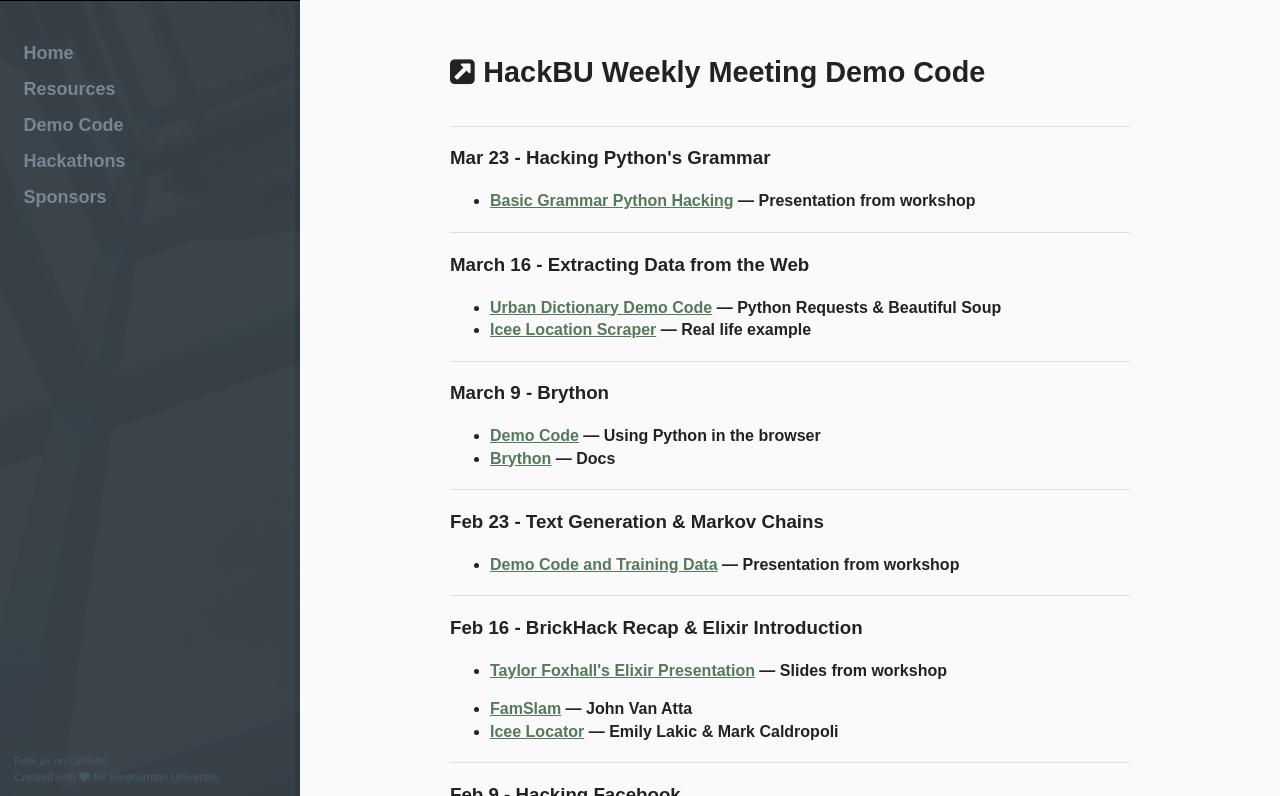
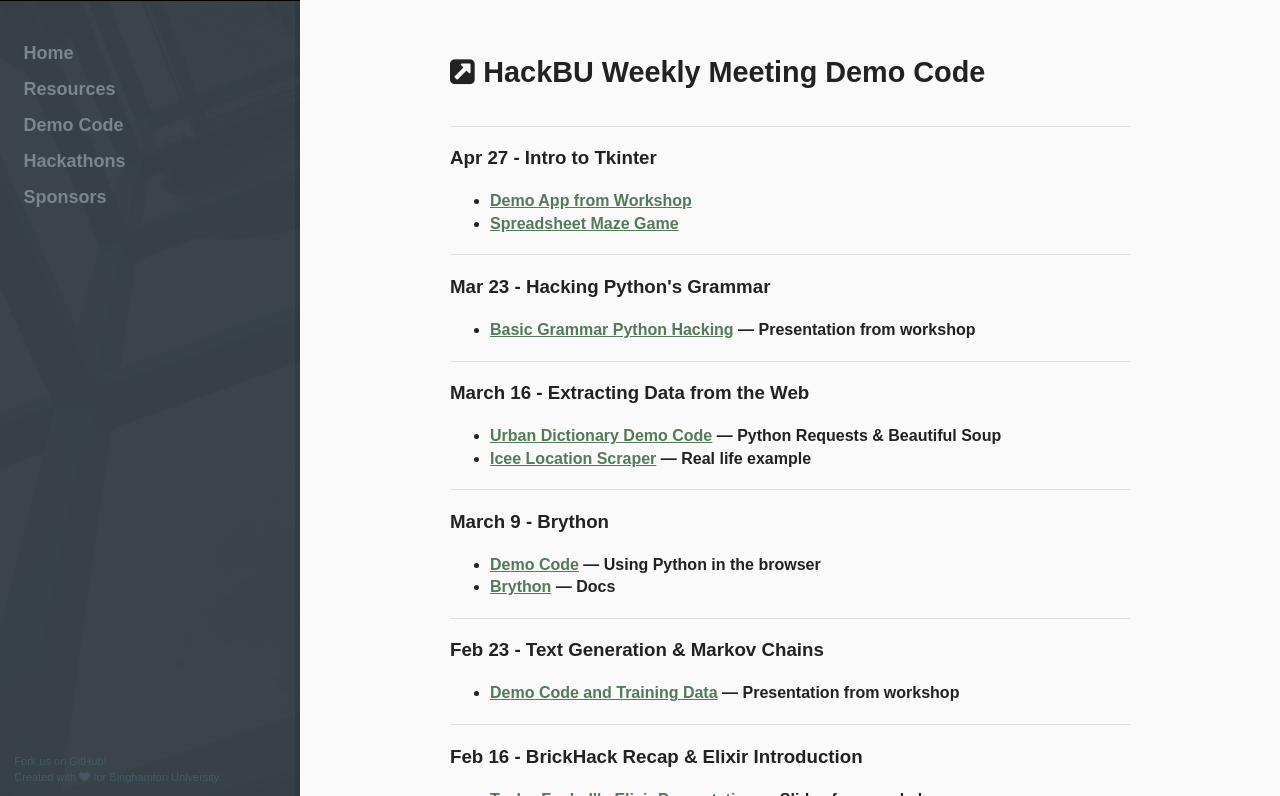
Before and after one commit to hackbinghamton/hackbinghamton.github.io, a Jekyll site: the page built from demo/index.html, in a window 1280 px wide and 900 px high, cut to the strip 104-900 px from the top of the window. Built offline with Jekyll 4.4.1, drawn with Linux system fonts in a browser that asks for light colours; nearby versions of some CDN libraries.

Commit message:
Add demo code for tkinter

```diff
--- a/demo/index.html
+++ b/demo/index.html
@@ -6,6 +6,19 @@
 
 <div class="article article-introduction">
     <h2><i class="fa fa-external-link-square"></i>HackBU Weekly Meeting Demo Code</h2>
+</div>
+<div class="article">
+    <h3>Apr 27 - Intro to Tkinter</h3>
+
+    <ul>
+        <li>
+          <b><a href="http://www.github.com/HackBinghamton/tkinter-demo/">Demo App from Workshop</a></b><br />
+        </li>
+        <li>
+          <b><a href="http://www.github.com/jackfischer/Spreadsheet-maze/">Spreadsheet Maze Game</a></b><br />
+        </li>
+    </ul>
+
 </div>
 <div class="article">
     <h3>Mar 23 - Hacking Python's Grammar</h3>
```
